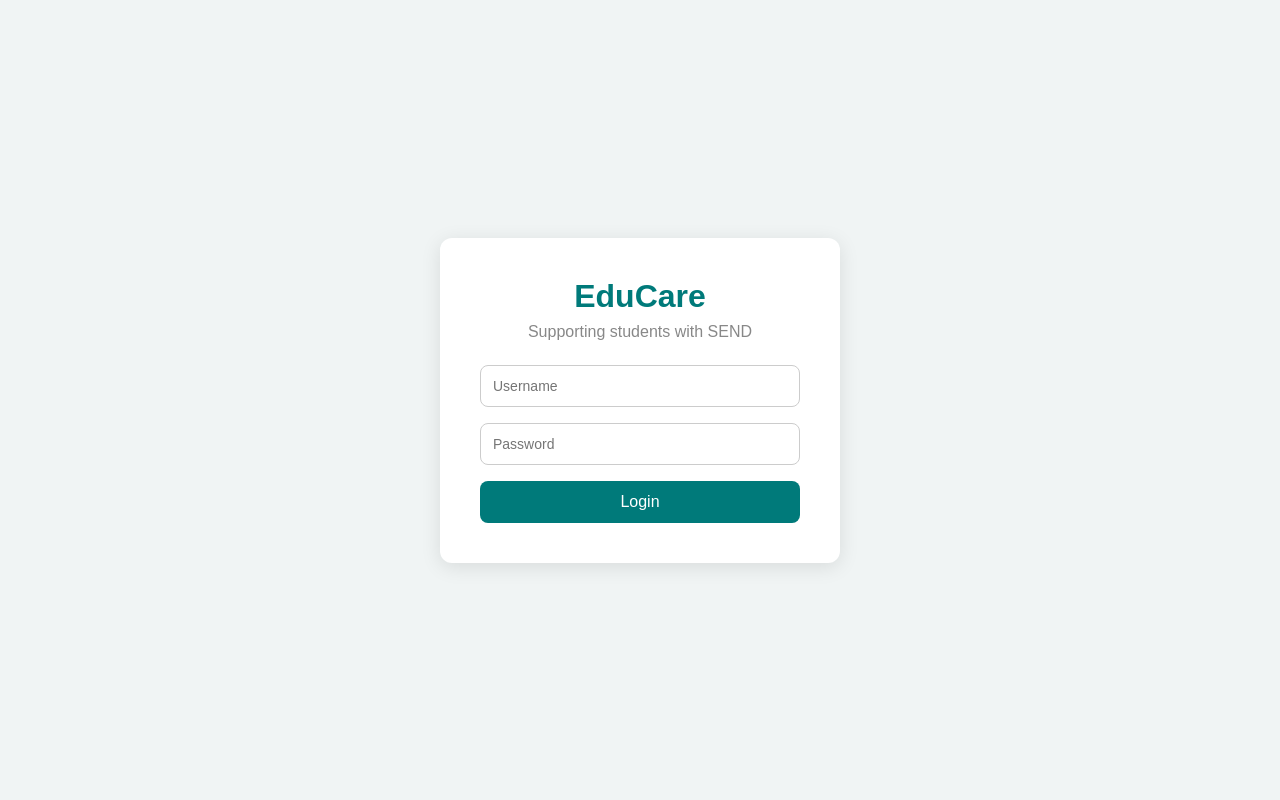
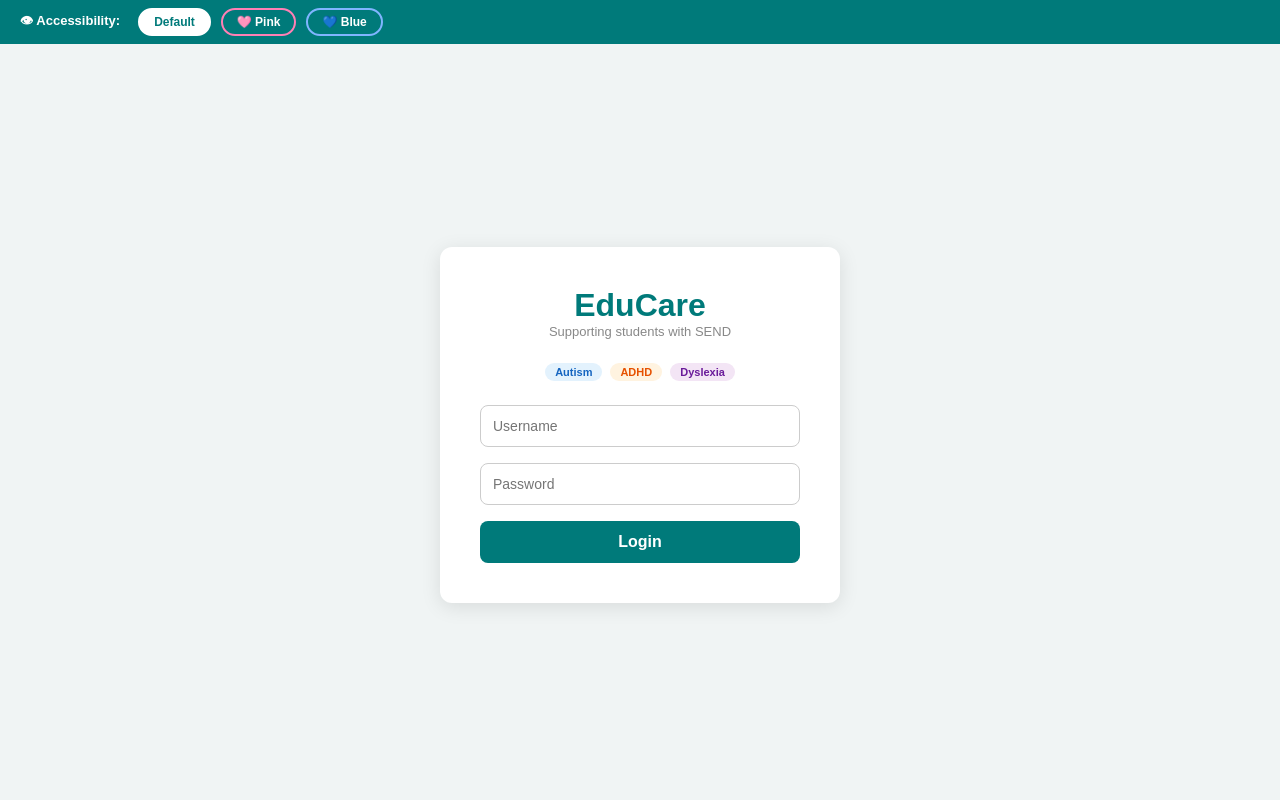
Before and after one commit to priscilafdias/EduCare, a Flask app: page /login in a window 1280 px wide. Run offline with Flask 3, Linux system fonts and the light colour scheme.

Commit message:
Add accessibility contrast options to login page

```diff
--- a/app/templates/login.html
+++ b/app/templates/login.html
@@ -7,12 +7,51 @@
         * { margin: 0; padding: 0; box-sizing: border-box; }
         body {
             font-family: Arial, sans-serif;
-            background-color: #f0f4f4;
             display: flex;
+            flex-direction: column;
             justify-content: center;
             align-items: center;
             height: 100vh;
+            background-color: #f0f4f4;
+            transition: background-color 0.3s;
         }
+        body.theme-pink { background-color: #ffe4f0; }
+        body.theme-blue { background-color: #ddeeff; }
+
+        .accessibility-bar {
+            position: fixed;
+            top: 0;
+            width: 100%;
+            background: #007a7a;
+            padding: 8px 20px;
+            display: flex;
+            align-items: center;
+            gap: 10px;
+        }
+        .accessibility-bar span {
+            color: white;
+            font-size: 13px;
+            font-weight: bold;
+            margin-right: 8px;
+        }
+        .theme-btn {
+            padding: 5px 14px;
+            border: 2px solid white;
+            border-radius: 20px;
+            cursor: pointer;
+            font-size: 12px;
+            font-weight: bold;
+            background: transparent;
+            color: white;
+            transition: all 0.2s;
+        }
+        .theme-btn:hover { background: rgba(255,255,255,0.2); }
+        .theme-btn.active { background: white; color: #007a7a; }
+        .theme-btn.pink { border-color: #ff80b5; }
+        .theme-btn.pink.active { background: #ff80b5; color: white; border-color: #ff80b5; }
+        .theme-btn.blue { border-color: #80b5ff; }
+        .theme-btn.blue.active { background: #80b5ff; color: white; border-color: #80b5ff; }
+
         .login-box {
             background: white;
             padding: 40px;
@@ -20,9 +59,26 @@
             box-shadow: 0 4px 20px rgba(0,0,0,0.1);
             width: 100%;
             max-width: 400px;
+            margin-top: 50px;
         }
-        h1 { color: #007a7a; text-align: center; margin-bottom: 8px; }
-        p.subtitle { text-align: center; color: #888; margin-bottom: 24px; }
+        .logo { text-align: center; margin-bottom: 8px; }
+        .logo h1 { color: #007a7a; font-size: 32px; }
+        .logo p { color: #888; font-size: 13px; margin-bottom: 24px; }
+        .send-badges {
+            display: flex;
+            justify-content: center;
+            gap: 8px;
+            margin-bottom: 24px;
+        }
+        .badge {
+            padding: 3px 10px;
+            border-radius: 20px;
+            font-size: 11px;
+            font-weight: bold;
+        }
+        .autism { background: #e3f2fd; color: #1565c0; }
+        .adhd { background: #fff3e0; color: #e65100; }
+        .dyslexia { background: #f3e5f5; color: #6a1b9a; }
         input {
             width: 100%;
             padding: 12px;
@@ -31,7 +87,8 @@
             border-radius: 8px;
             font-size: 14px;
         }
-        button {
+        input:focus { outline: none; border-color: #007a7a; }
+        button[type=submit] {
             width: 100%;
             padding: 12px;
             background-color: #007a7a;
@@ -40,15 +97,30 @@
             border-radius: 8px;
             font-size: 16px;
             cursor: pointer;
+            font-weight: bold;
         }
-        button:hover { background-color: #005f5f; }
-        .flash { color: red; text-align: center; margin-bottom: 12px; font-size: 14px; }
+        button[type=submit]:hover { background-color: #005f5f; }
+        .flash { color: #c62828; text-align: center; margin-bottom: 12px; font-size: 14px; background: #ffebee; padding: 8px; border-radius: 8px; }
     </style>
 </head>
-<body>
+<body id="loginBody">
+    <div class="accessibility-bar">
+        <span>👁 Accessibility:</span>
+        <button class="theme-btn active" id="btnDefault" onclick="setTheme('default')">Default</button>
+        <button class="theme-btn pink" id="btnPink" onclick="setTheme('pink')">🩷 Pink</button>
+        <button class="theme-btn blue" id="btnBlue" onclick="setTheme('blue')">💙 Blue</button>
+    </div>
+
     <div class="login-box">
-        <h1>EduCare</h1>
-        <p class="subtitle">Supporting students with SEND</p>
+        <div class="logo">
+            <h1>EduCare</h1>
+            <p>Supporting students with SEND</p>
+        </div>
+        <div class="send-badges">
+            <span class="badge autism">Autism</span>
+            <span class="badge adhd">ADHD</span>
+            <span class="badge dyslexia">Dyslexia</span>
+        </div>
         {% with messages = get_flashed_messages(with_categories=true) %}
             {% for category, message in messages %}
                 <p class="flash">{{ message }}</p>
@@ -60,5 +132,19 @@
             <button type="submit">Login</button>
         </form>
     </div>
+
+    <script>
+        function setTheme(theme) {
+            const body = document.getElementById('loginBody');
+            body.className = theme === 'default' ? '' : 'theme-' + theme;
+            document.getElementById('btnDefault').className = 'theme-btn' + (theme === 'default' ? ' active' : '');
+            document.getElementById('btnPink').className = 'theme-btn pink' + (theme === 'pink' ? ' active' : '');
+            document.getElementById('btnBlue').className = 'theme-btn blue' + (theme === 'blue' ? ' active' : '');
+            localStorage.setItem('educare-theme', theme);
+        }
+
+        const saved = localStorage.getItem('educare-theme');
+        if (saved) setTheme(saved);
+    </script>
 </body>
 </html>
```
